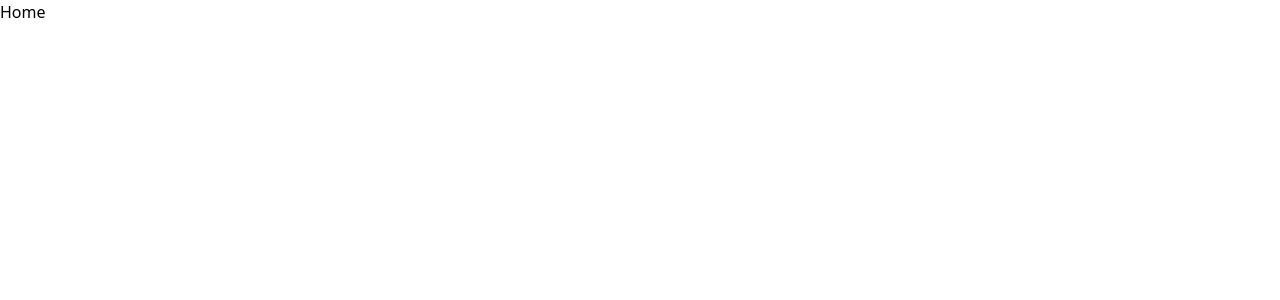
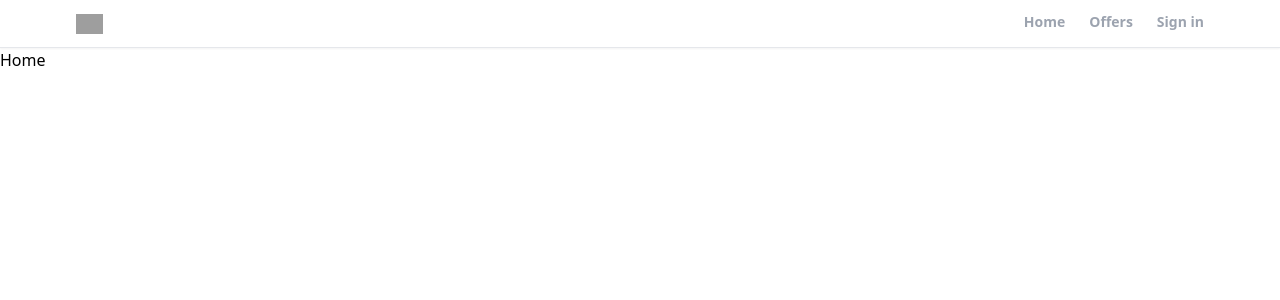
Before and after one commit to ACBAD-n1/Realtor-Clone-React, a React (Create React App) app: page / in a window 1280 px wide. Shown: the top 300 px of the page. Built offline with nearby package versions, Linux system fonts and the light colour scheme; grey boxes are pictures that could not be loaded.

Commit message:
Create Header Component

```diff
--- a/src/App.js
+++ b/src/App.js
@@ -5,11 +5,13 @@
 import SignUp from "./pages/SignUp";
 import ForgotPassword from "./pages/ForgotPassword";
 import Offers from "./pages/Offers";
+import Header from "./components/Header";
 
 function App() {
   return (
     <>
       <Router>
+        <Header />
         <Routes>
           <Route path="/" element={<Home/>} />
           <Route path="/profile" element={<Profile/>} />
--- /dev/null
+++ b/src/components/Header.jsx
@@ -0,0 +1,47 @@
+import React from 'react'
+import { useLocation, useNavigate } from 'react-router-dom'
+
+function Header() {
+    const location = useLocation()
+    const navigate = useNavigate()
+
+    function $pathMathRoute(Route){
+        if(Route === location.pathname){
+            return true
+        }
+    }
+
+  return (
+    <div className='bg-white border-b shadow-sm sticky top-0 z-50'>
+        <header className='flex justify-between items-center px-3 max-w-6xl mx-auto'>
+            <div>
+                <img src="https://static.rdc.moveaws.com/rdc-ui/logos/logo-brand.svg" alt="Logo"
+                className='h-5 cursor-pointer'
+                onClick={()=>navigate("/")}
+                />
+            </div>
+            <div>
+                <ul className='flex space-x-6'>
+                    <li className={`cursor-pointer py-3 text-sm font-semibold text-gray-400 border-b-[3px] border-b-transparent
+                            ${$pathMathRoute("/") && "text-black border-b-red-500"}`}
+                            onClick={()=>navigate("/")}>
+                        Home
+                    </li>
+                    <li className={`cursor-pointer py-3 text-sm font-semibold text-gray-400 border-b-[3px] border-b-transparent
+                            ${$pathMathRoute("/offers") && "text-black border-b-red-500"}`}
+                            onClick={()=>navigate("/offers")}>
+                        Offers
+                    </li>
+                    <li className={`cursor-pointer py-3 text-sm font-semibold text-gray-400 border-b-[3px] border-b-transparent
+                            ${$pathMathRoute("/sign-in") && "text-black border-b-red-500"}`}
+                            onClick={()=>navigate("sign-in")}>
+                        Sign in
+                    </li>
+                </ul>
+            </div>
+        </header>
+    </div>
+  )
+}
+
+export default Header
```
